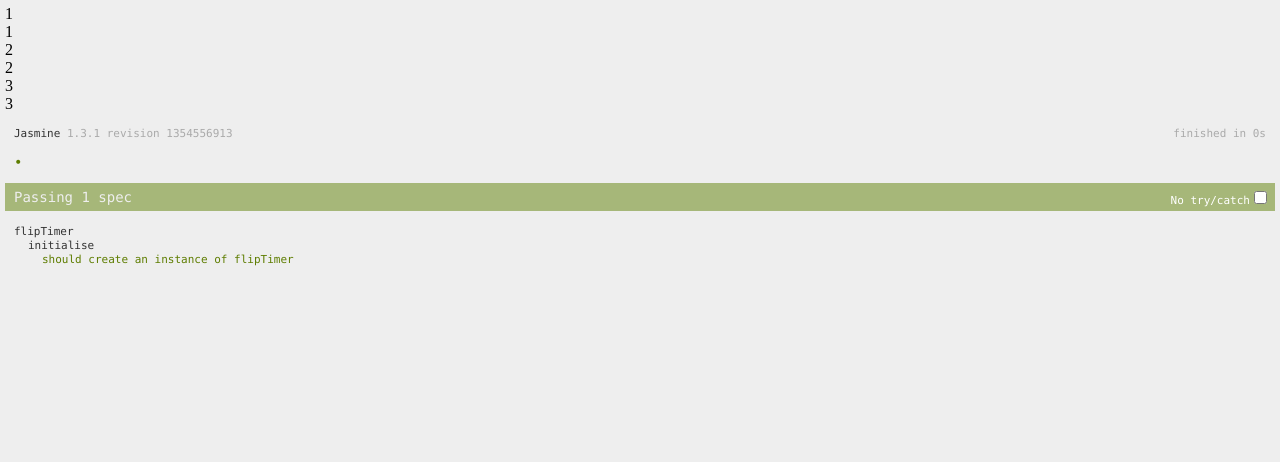
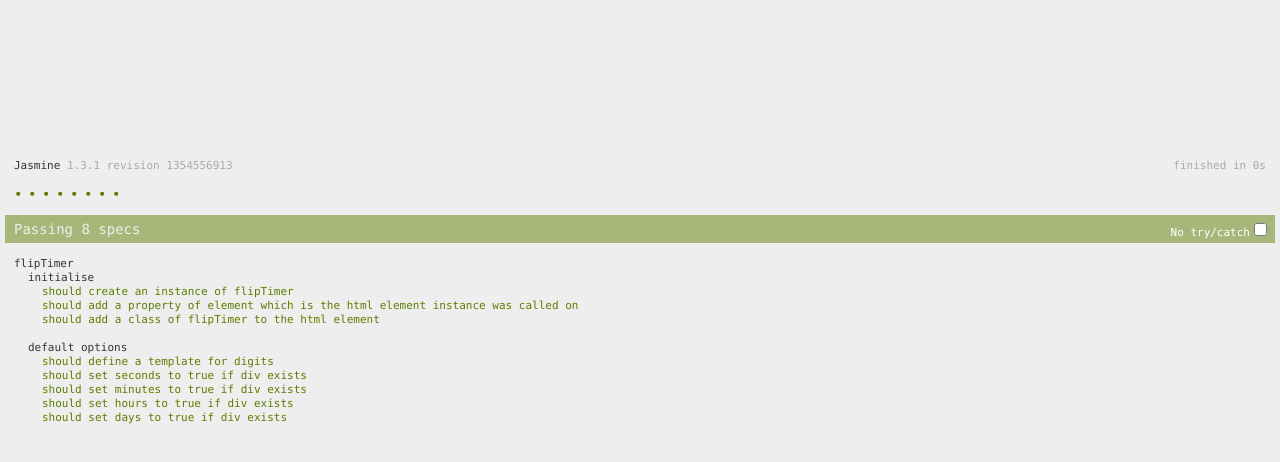
Before and after one commit to andrewjtait/flipTimer, a plain HTML site: page spec/template.html in a window 1280 px wide. Drawn offline with nearby package versions, Linux system fonts and the light colour scheme.

Commit message:
Added default options inc html template

```diff
--- a/js/jquery.flipTimer.js
+++ b/js/jquery.flipTimer.js
@@ -1,6 +1,57 @@
 (function($) {
 
-  var flipTimer = function($element) {
+  /**
+   * @class flipTimer
+   * @constructor
+   *
+   * @param element {HTMLElement} the element flipTimer is called on
+   */
+  var flipTimer = function(element) {
+    this.element = element;
+
+    // ensures the HTMLElement has a class of 'flipTimer'
+    if (!this.element.hasClass('flipTimer')) {
+      this.element.addClass('flipTimer');
+    }
+
+    // attach default options to instance
+    this.options = flipTimer.defaults;
+
+    // detects if the seconds digits should be used
+    if (this.element.find('.seconds').length > 0) {
+      this.options.seconds = true;
+    }
+
+    // detects if the minutes digits should be used
+    if (this.element.find('.minutes').length > 0) {
+      this.options.minutes = true;
+    }
+
+    // detects if the hours digits should be used
+    if (this.element.find('.hours').length > 0) {
+      this.options.hours = true;
+    }
+
+    // detects if the days digits should be used
+    if (this.element.find('.days').length > 0) {
+      this.options.days = true;
+    }
+  };
+
+  flipTimer.defaults = {
+    seconds: false,
+    minutes: false,
+    hours: false,
+    days: false,
+    digitTemplate: '' +
+      '<div class="digit previous">' +
+      '  <div class="digit-top">' +
+      '    <span class="digit-wrap"></span>' +
+      '  </div>' +
+      '  <div class="digit-bottom">' +
+      '    <span class="digit-wrap"></span>' +
+      '  </div>' +
+      '</div>'
   };
 
   $.fn.flipTimer = function() {
--- a/spec/flipTimer.spec.js
+++ b/spec/flipTimer.spec.js
@@ -2,13 +2,52 @@ describe("flipTimer", function() {
   var instance;
 
   beforeEach(function() {
-    $('.flipTimer').flipTimer();
-    instance = $('.flipTimer').data('flipTimer');
+    $('.example').flipTimer();
+    instance = $('.example').data('flipTimer');
   });
 
   describe("initialise", function() {
     it("should create an instance of flipTimer", function() {
       expect(instance).toBeTruthy();
     });
+
+    it("should add a property of element which is the html element instance was called on", function() {
+      expect(instance.element).toMatch($('.example'));
+    });
+
+    it("should add a class of flipTimer to the html element", function() {
+      expect(instance.element.hasClass('flipTimer')).toBeTruthy();
+    });
+  });
+
+  describe("default options", function() {
+    it("should define a template for digits", function() {
+      var template = '' +
+        '<div class="digit previous">' +
+        '  <div class="digit-top">' +
+        '    <span class="digit-wrap"></span>' +
+        '  </div>' +
+        '  <div class="digit-bottom">' +
+        '    <span class="digit-wrap"></span>' +
+        '  </div>' +
+        '</div>';
+      expect(instance.options.digitTemplate).toEqual(template);
+    });
+
+    it("should set seconds to true if div exists", function() {
+      expect(instance.options.seconds).toBeTruthy();
+    });
+
+    it("should set minutes to true if div exists", function() {
+      expect(instance.options.minutes).toBeTruthy();
+    });
+
+    it("should set hours to true if div exists", function() {
+      expect(instance.options.hours).toBeTruthy();
+    });
+
+    it("should set days to true if div exists", function() {
+      expect(instance.options.days).toBeTruthy();
+    });
   });
 });
--- a/spec/template.html
+++ b/spec/template.html
@@ -1,5 +1,6 @@
 <!DOCTYPE html>
 <head>
+  <link rel="stylesheet" href="../css/flipTimer.css" />
   <link rel="stylesheet" href="../lib/jasmine-1.3.1/jasmine.css" />
 
   <script src="http://ajax.googleapis.com/ajax/libs/jquery/1.9.0/jquery.min.js"></script>
@@ -43,34 +44,11 @@
   </script>
 </head>
 <body>
-  <div class="flipTimer">
-    <div class="seconds">
-      <div class="digit previous">
-        <div class="digit-top">
-          <span class="digit-wrap">1</span>
-        </div>
-        <div class="digit-bottom">
-          <span class="digit-wrap">1</span>
-        </div>
-      </div>
-      <div class="digit active">
-        <div class="digit-top">
-          <span class="digit-wrap">2</span>
-        </div>
-        <div class="digit-bottom">
-          <span class="digit-wrap">2</span>
-        </div>
-      </div>
-      <div class="digit">
-        <div class="digit-top">
-          <span class="digit-wrap">3</span>
-        </div>
-        <div class="digit-bottom">
-          <span class="digit-wrap">3</span>
-        </div>
-      </div>
-    </div>
+  <div class="example">
+    <div class="seconds"></div>
+    <div class="minutes"></div>
+    <div class="hours"></div>
+    <div class="days"></div>
   </div>
-
 </body>
 </html>
```
